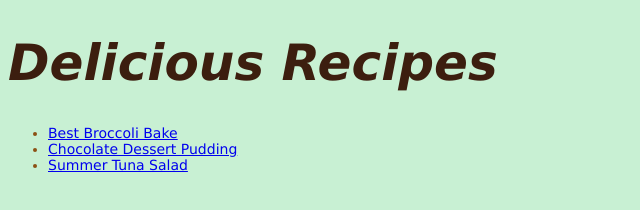
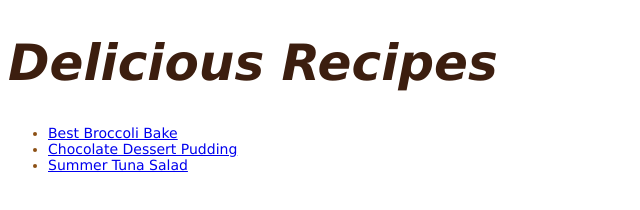
Before and after one commit to MsCeliaM/Odin-recipes, a plain HTML site: page index.html in a window 1280 px wide. Shown: the whole page, without its empty margins (0-640 px from the left). Drawn offline with Linux system fonts and the light colour scheme.

Commit message:
Background color style.css

```diff
--- a/style.css
+++ b/style.css
@@ -1,5 +1,5 @@
 * {
-    background-color: rgb(200, 240, 211,215);
+    background-color: beige);
 }
 
 p, ul, ol {
```
